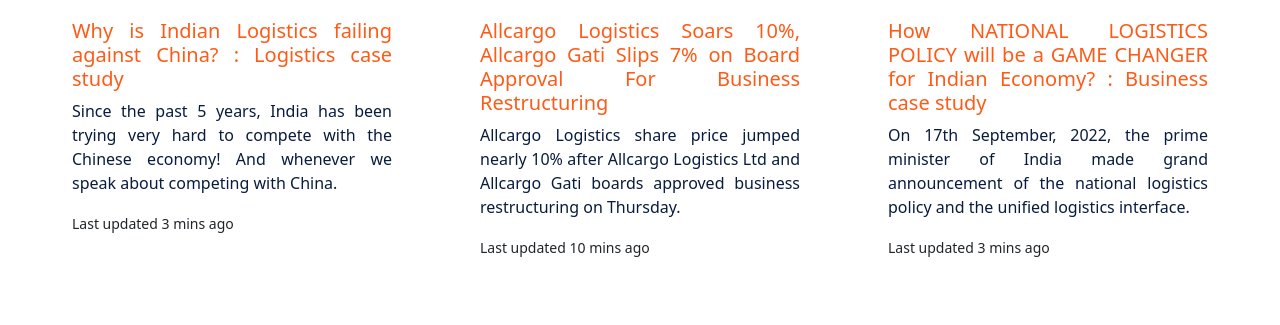
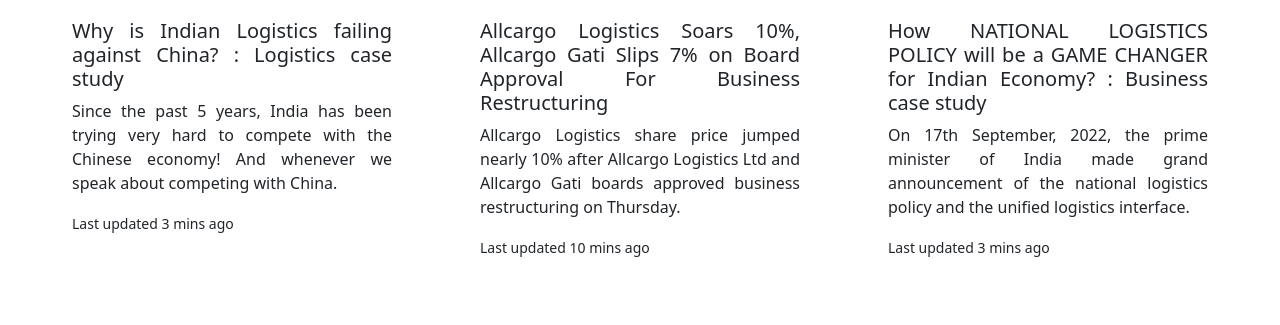
Before and after one commit to Aniket-workspace/QuantumCargo_JS, a plain HTML site: page news.html in a window 1280 px wide. Shown: the part 475-800 px from the top of the page. Drawn offline with nearby package versions, Linux system fonts and the light colour scheme.

Commit message:
Some changes in admin page.

```diff
--- a/news.css
+++ b/news.css
@@ -37,13 +37,6 @@
   margin-block: 2em;
   text-align: justify;
   border: none;
-}
-.card-title{
-    color: #FD5B17;
-}
-
-.card-text{
-    color: rgb(8, 28, 61);
 }
 
 
```
